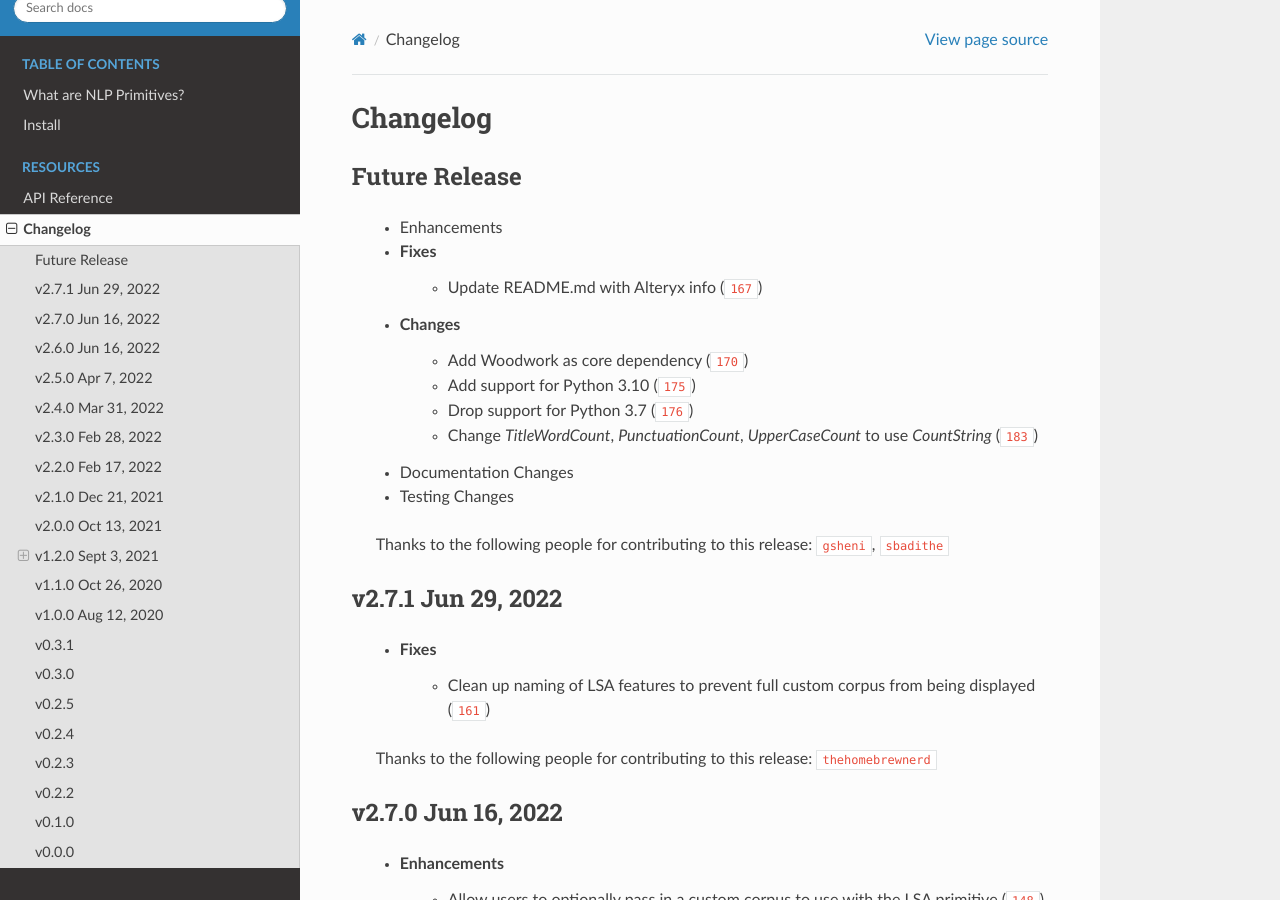
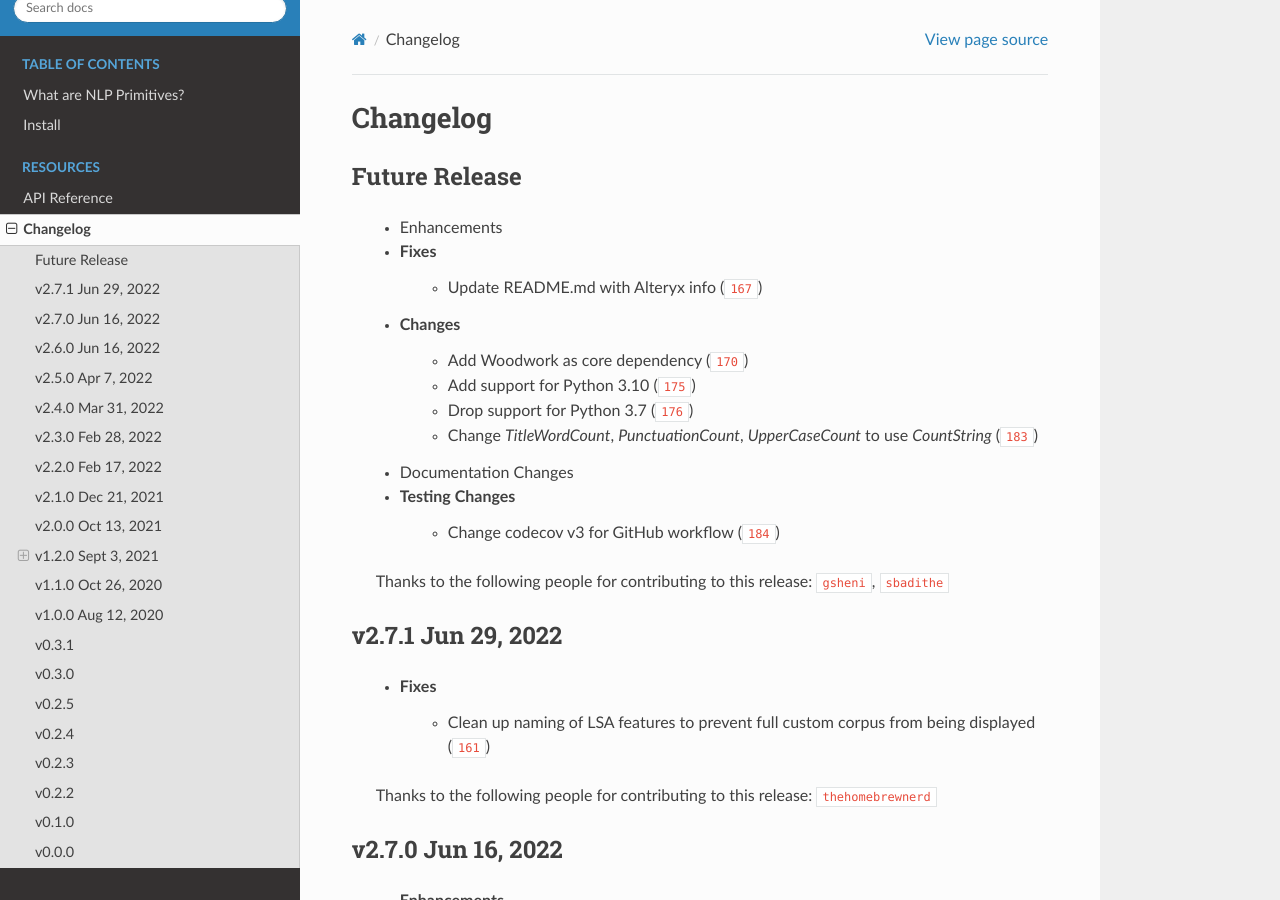
Before and after one commit to alteryx/nlp_primitives, a Sphinx documentation site: the page built from docs/source/changelog.rst, in a window 1280 px wide and 900 px high. Built offline with Sphinx 7.4.7 and the Read the Docs theme 2.0.0, drawn with Linux system fonts in a browser that asks for light colours; cross-references to code outside the pages are shown as plain code.

Commit message:
Update changelog.rst

```diff
--- a/docs/source/changelog.rst
+++ b/docs/source/changelog.rst
@@ -14,6 +14,7 @@ Future Release
         * Change `TitleWordCount`, `PunctuationCount`, `UpperCaseCount` to use `CountString` (:pr:`183`)
     * Documentation Changes
     * Testing Changes
+        * Change codecov v3 for GitHub workflow (:pr:`184`)
 
     Thanks to the following people for contributing to this release:
     :user:`gsheni`, :user:`sbadithe`
```
